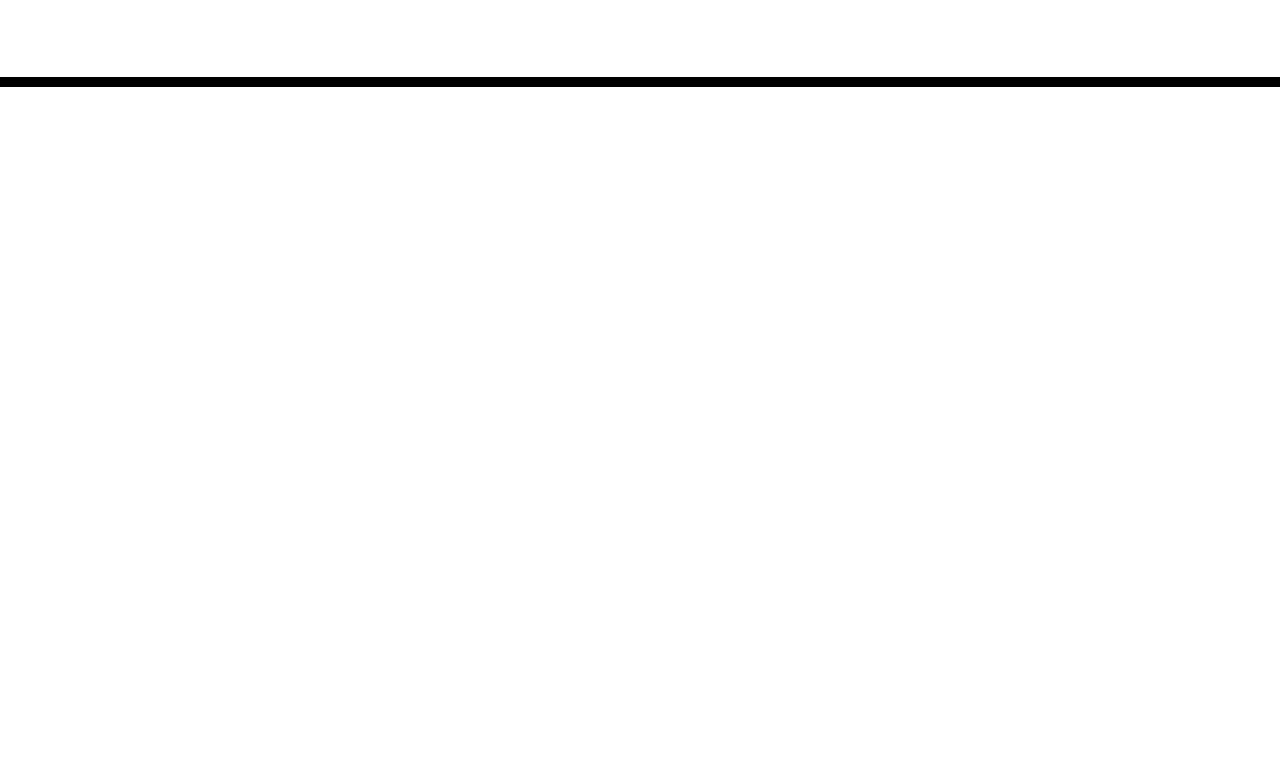
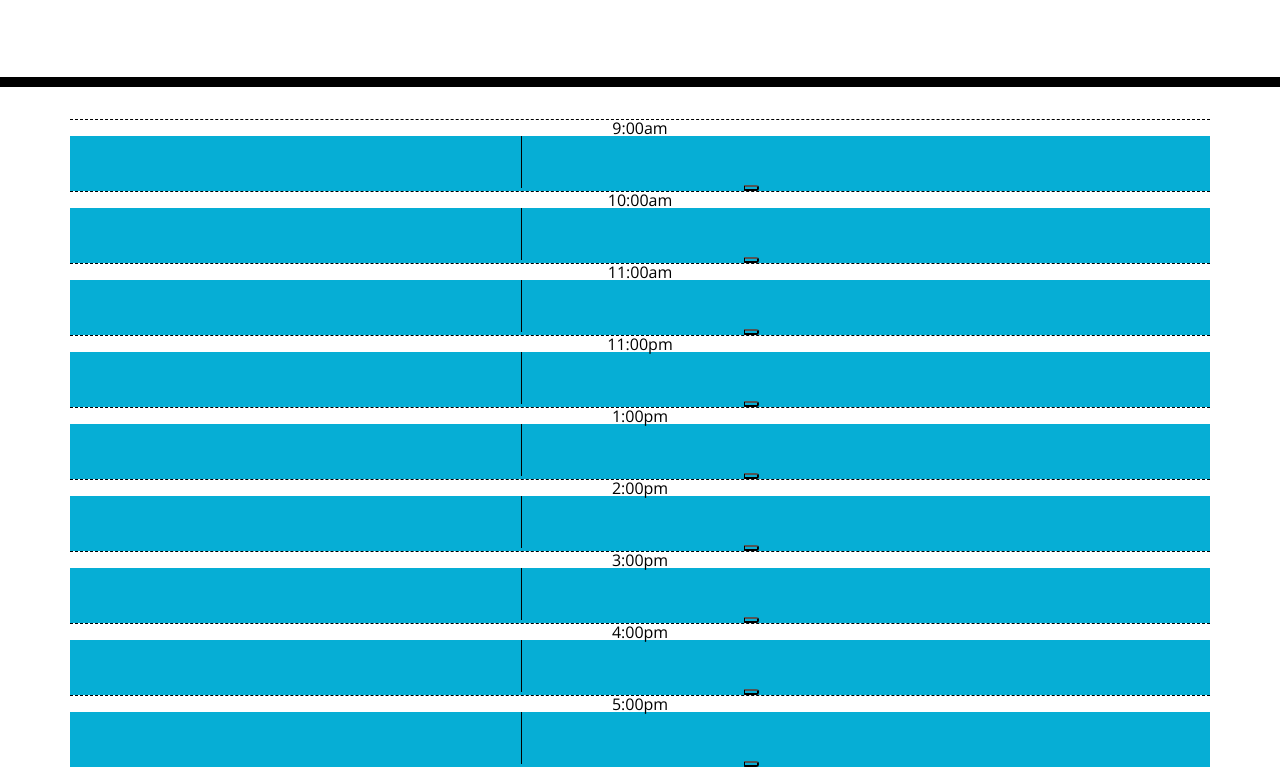
Before and after one commit to phillipkachy/Work-Day-Scheduler, a plain HTML site: page index.html in a window 1280 px wide. Shown: the part 181-950 px from the top of the page. Before the commit the page ends 800 px from the top, so only its background shows below. Drawn offline with nearby package versions, Linux system fonts and the light colour scheme.

Commit message:
html 9-5 hours added

```diff
--- a/index.html
+++ b/index.html
@@ -30,6 +30,96 @@
     </header>
     <div class="container">
       <!-- Timeblocks go here -->
+      <div id="h9" class="time-block">
+        <div class="hour">
+            9:00am
+        </div>
+        <textarea class="description">
+        </textarea>
+        <button class="saveBtn"><i class="save"></i>
+        </button>
+    </div>
+
+    <div id="h10" class="time-block">
+        <div class="hour">
+            10:00am
+        </div>
+        <textarea class="description">
+        </textarea>
+        <button class="saveBtn"><i class="save"></i>
+        </button>
+    </div>
+
+    <div id="h11" class="time-block">
+        <div class="hour">
+            11:00am
+        </div>
+        <textarea class="description">
+        </textarea>
+        <button class="saveBtn"><i class="save"></i>
+        </button>
+    </div>
+
+    <div id="h12" class="time-block">
+        <div class="hour">
+            11:00pm
+        </div>
+        <textarea class="description">
+        </textarea>
+        <button class="saveBtn"><i class="save"></i>
+        </button>
+    </div>
+
+    <div id="h1" class="time-block">
+        <div class="hour">
+            1:00pm
+        </div>
+        <textarea class="description">
+        </textarea>
+        <button class="saveBtn"><i class="save"></i>
+        </button>
+    </div>
+
+    <div id="h2" class="time-block">
+        <div class="hour">
+            2:00pm
+        </div>
+        <textarea class="description">
+        </textarea>
+        <button class="saveBtn"><i class="save"></i>
+        </button>
+    </div>
+
+    <div id="h3" class="time-block">
+        <div class="hour">
+            3:00pm
+        </div>
+        <textarea class="description">
+        </textarea>
+        <button class="saveBtn"><i class="save"></i>
+        </button>
+    </div>
+
+    <div id="h4" class="time-block">
+        <div class="hour">
+            4:00pm
+        </div>
+        <textarea class="description">
+        </textarea>
+        <button class="saveBtn"><i class="save"></i>
+        </button>
+    </div>
+
+    <div id="h5" class="time-block">
+        <div class="hour">
+            5:00pm
+        </div>
+        <textarea class="description">
+        </textarea>
+        <button class="saveBtn"><i class="save"></i>
+        </button>
+    </div>
+
     </div>
 
     <script src="https://code.jquery.com/jquery-3.4.1.min.js"></script>
--- a/style.css
+++ b/style.css
@@ -69,3 +69,11 @@ textarea{
   font-size: 20px;
   transition: all .3s ease-in-out;
 }
+
+.container {
+background-color: #06AED5;
+padding: 0%;
+border: #77dd77;
+display: flexbox;
+
+}
```
Also changed, not shown: script.js (added, +8 -0 lines).
